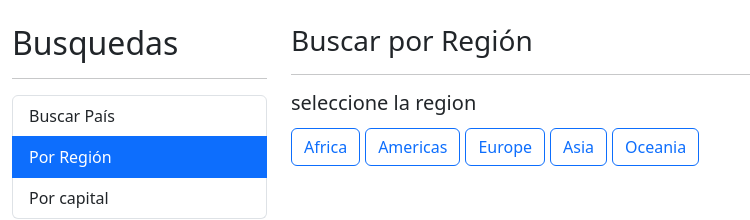
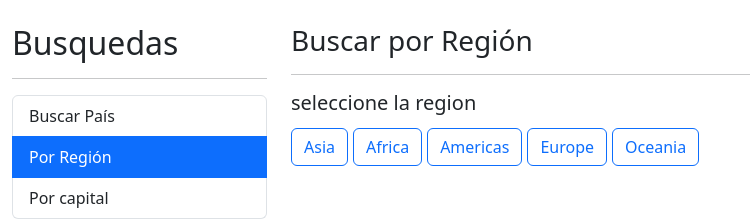
Before and after one commit to Cristian3110/SPA_country, an Angular app: page /region in a window 1280 px wide. Shown: the top 220 px of the page, without its empty margins (0-750 px from the left). Built offline with nearby package versions, Linux system fonts and the light colour scheme.

Commit message:
adding configuration of buscarRegion in the service & configuration of the regionComponent and post in the HTML

```diff
--- a/src/app/pais/pages/por-region/por-region.component.ts
+++ b/src/app/pais/pages/por-region/por-region.component.ts
@@ -1,4 +1,6 @@
 import { Component } from '@angular/core';
+import { PaisService } from '../../services/pais.service';
+import { Country } from '../../interfaces/pais.interface';
 
 @Component({
   selector: 'app-por-region',
@@ -6,10 +8,11 @@ import { Component } from '@angular/core';
   styleUrls: ['./por-region.component.css'],
 })
 export class PorRegionComponent {
-  regiones: string[] = ['africa', 'americas', 'europe', 'asia', 'oceania'];
+  regiones: string[] = ['Asia', 'Africa', 'Americas', 'Europe', 'Oceania'];
+  paises: Country[] = [];
   regionActiva: string = '';
 
-  constructor() {}
+  constructor(private paisService: PaisService) {}
 
   //evaluando la clase de Css y enviandola al DOM
   getClaseCSS(region: string): string {
@@ -20,5 +23,9 @@ export class PorRegionComponent {
 
   activarRegion(region: string) {
     this.regionActiva = region;
+    this.paisService.buscarRegion(region).subscribe((paises) => {
+      this.paises = paises;
+      console.log(paises);
+    });
   }
 }
--- a/src/app/pais/services/pais.service.ts
+++ b/src/app/pais/services/pais.service.ts
@@ -29,4 +29,10 @@ export class PaisService {
 
     return this.http.get<Country[]>(url);
   }
+
+  buscarRegion(region: string): Observable<Country[]> {
+    const url = `${this.apiUrl}/region/${region}`;
+
+    return this.http.get<Country[]>(url);
+  }
 }
```
